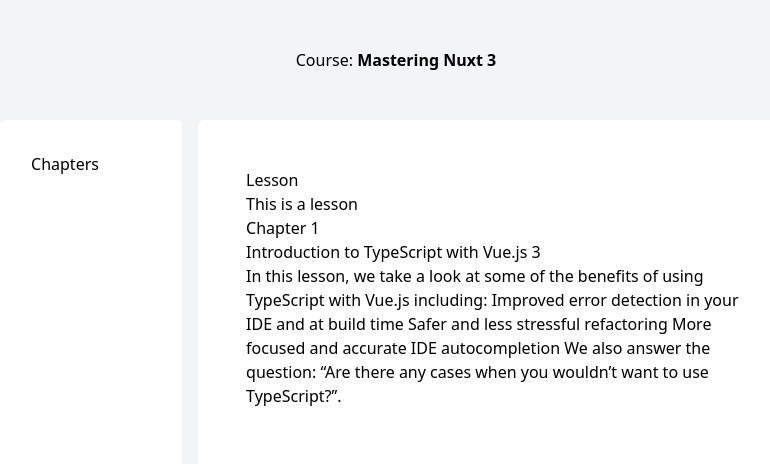
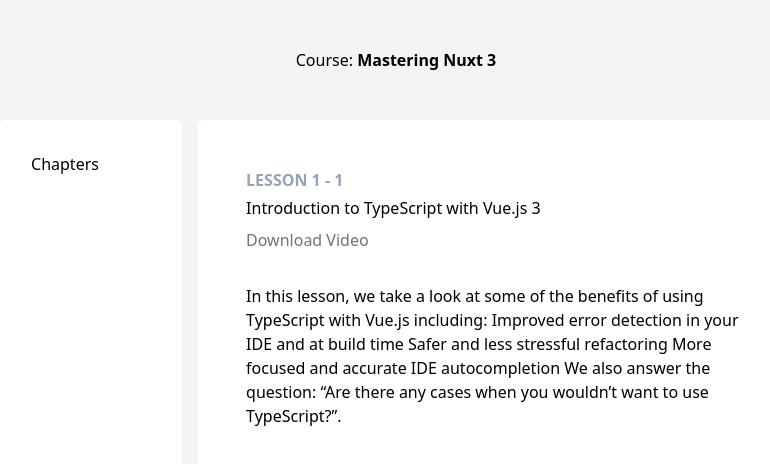
Before and after one commit to weijingbbb/nuxt3-study, a Nuxt app: page /course/chapter/1-chapter-1/lesson/1-introduction-to-typescript-with-vue-js-3 in a window 1280 px wide. Shown: the top 464 px of the page, without its empty margins (244-1014 px from the left). Built offline with nearby package versions, Linux system fonts and the light colour scheme.

Commit message:
更新样式

```diff
--- a/pages/course/chapter/[chapterSlug]/lesson/[lessonSlug].vue
+++ b/pages/course/chapter/[chapterSlug]/lesson/[lessonSlug].vue
@@ -1,9 +1,19 @@
 <template>
-    <h2>Lesson</h2>
-    <p>This is a lesson</p>
-    <p>{{ chapter.title }}</p>
-    <p>{{ lesson.title }}</p>
-    <p>{{ lesson.text  }}</p>
+    <div>
+        <p class="mt-0 mb-1 font-bold uppercase text-slate-400">
+            Lesson {{ chapter.number }} - {{ lesson.number }}
+        </p>
+        <h2 class="my-0">{{ lesson.title }}</h2>
+        <div class="flex mt-2 mb-8 space-x-4">
+            <a v-if="lesson.sourceUrl" class="font-normal text-gray-500 text-md" :href="lesson.sourceUrl">
+                Download Source Code
+            </a>
+            <a v-if="lesson.downloadUrl" class="font-normal text-gray-500 text-md" :href="lesson.downloadUrl">
+                Download Video
+            </a>
+        </div>
+        <p>{{ lesson.text }}</p>
+    </div>
 </template>
 
 <script setup>
```
